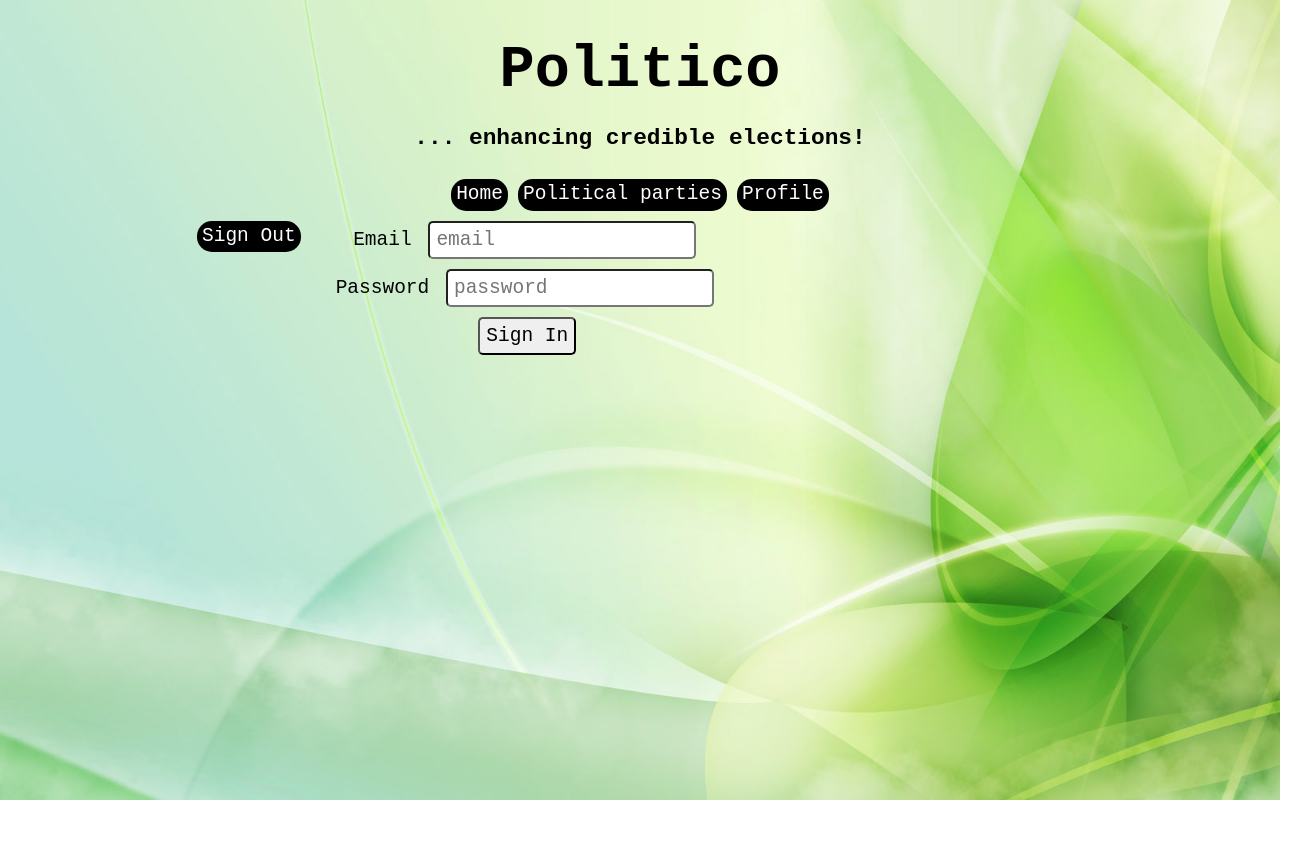
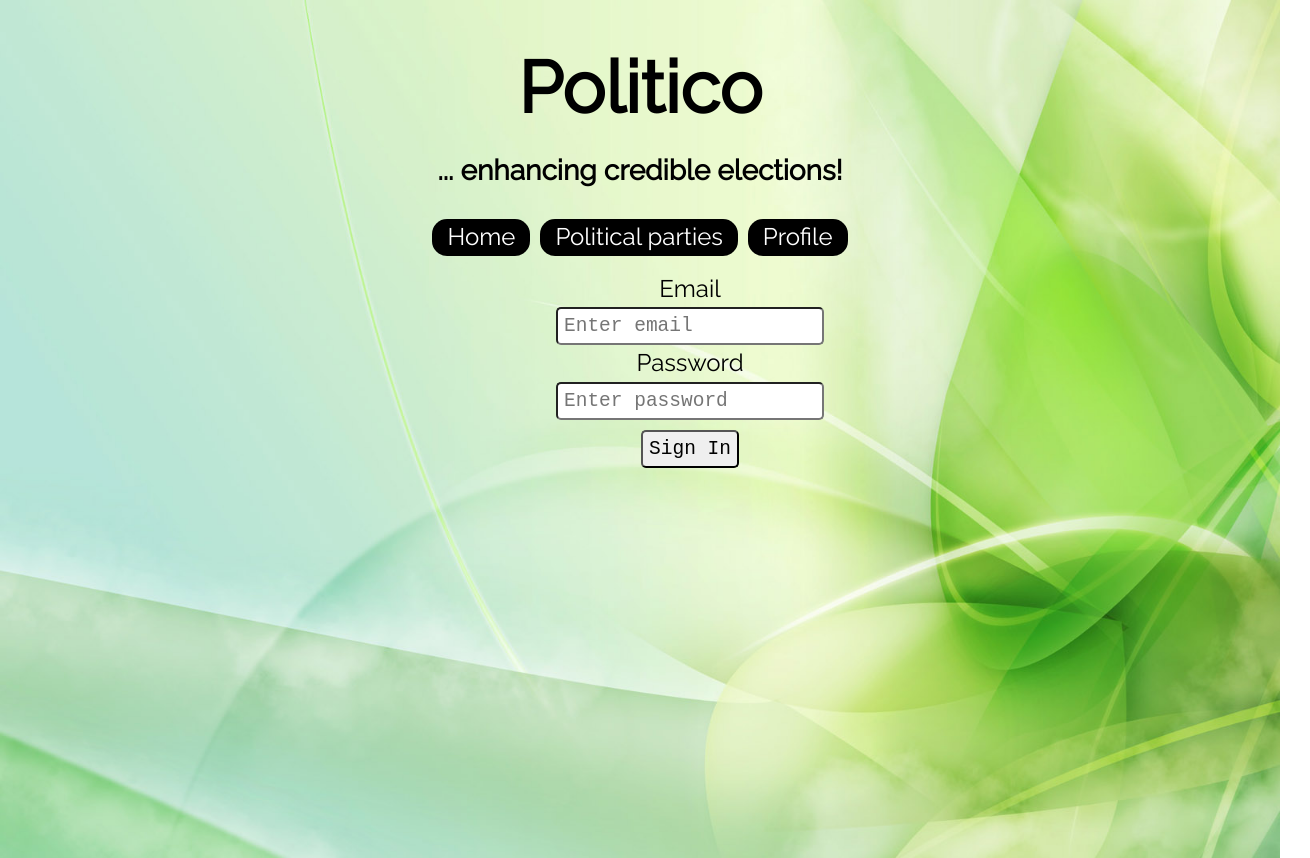
Before and after one commit to thevetdoctor/bc-politico, a plain HTML site: page signin.html in a window 1280 px wide. Shown: the whole page, 1310 px wide, since content can reach past the window. Before the commit the page ends 800 px from the top, so only its background shows below. Drawn offline with Linux system fonts and the light colour scheme.

Commit message:
review of html/css markup

```diff
--- a/css/style.css
+++ b/css/style.css
@@ -8,10 +8,11 @@ body {
 	padding: 0;
 	width: 70%;
 	height: 100%;
-	font-size: 3.5em;
+	font-size: 4em;
 	text-align: center;
 	color: #000;
-    font-family: monospace;
+    /* font-family: monospace; */
+    font-family: 'Raleway', sans-serif;
     line-height: 1.1;
 }
 
@@ -31,7 +32,8 @@ span {
 
 .row {
     display: flex;
-    justify-content: flex-start;
+    justify-content: center;
+    padding: 15px;
 }
 
 a {
@@ -57,7 +59,7 @@ a {
 #form {
 	 font-size: 0.7em;
 	 display: flex;
-	 margin: 5px;
+	 margin: 25px;
 	 align-content: center;
 }
 
@@ -81,10 +83,15 @@ input {
 }
 
 .container img {
-	/* padding-top: 10px; */
+    display: block;
+	padding-top: 10px;
     border-radius: 10px;
     width: 30%;
     margin: 0;
+}
+
+.content {
+    text-align: left;
 }
 
 #landing {
@@ -97,18 +104,19 @@ input {
 }
 
 #signInForm {
-	display: flex;
+    display: flex;
+    align-self: center;
 	justify-content: center;
 }
 
 
- @media screen and (min-width: 415px) {
+ @media only screen and (min-width: 415px) {
 	body {
 		font-size: 1.5em;
         /* display: flex; */
         /* flex: column nowrap; */
-		/*width: 100%;
-		height: 100vh;*/
+		 width: 100%;
+		height: 100vh;
 	}
 
 	.container {
@@ -117,10 +125,23 @@ input {
 	}
 
 	.nav {
-		padding: 5px;
+		padding: 5px 15px;
 	}
 
 	.navbar, .row {
 		width: 100%;
-	}
+    }
+
+    #landing {
+        padding: 5px;
+        margin: 15px;
+    }
+
+    /* header {
+        display: flex;
+    } */
+
+    .container img {
+        display: none;
+    }
 }
--- a/js/app.js
+++ b/js/app.js
@@ -0,0 +1,3 @@
+'use strict';
+
+// app.js
--- a/signin.html
+++ b/signin.html
@@ -4,6 +4,7 @@
 	<meta charset="utf-8">
 	<meta name="viewport" content="width=device-width, initial-scale=0">
 	<title>Politico</title>
+	<link href="https://fonts.googleapis.com/css?family=Raleway" rel="stylesheet">
 	<link rel="stylesheet" type="text/css" href="./css/style.css">
 </head>
 <body>
@@ -12,25 +13,25 @@
 			<h1>Politico </h1><span><h3>... enhancing credible elections!</h3></span>
 		<div class="navbar">
             <div class="nav"><a href="./index.html">Home</a></div>
-            <div class="nav">Political parties</div>
-			<div class="nav">Profile</div>
+            <div class="nav"><a>Political parties</a></div>
+			<div class="nav"><a>Profile</a></div>
 		</div>
 		<div class="row">
 			<div id="landing">
-				<div id="signout" class="nav"><a href="#">Sign Out</a></div>
+				<!-- <div id="signout" class="nav"><a href="#">Sign Out</a></div> -->
             </div>
-				<div id="display"></div>
+			<div id="display"></div>
 
 			<div id="signInForm">
 				<form action="">
 						<div id="error"></div>
 					<div>
-						<label for="email">Email</label>
-						<input id="signInEmail" type="text" name="email" placeholder="email" required="">
+						<label for="email">Email</label><br>
+						<input id="signInEmail" type="text" name="email" placeholder="Enter email" required="">
 					</div>
 					<div>
-						<label for="password">Password</label>
-						<input id="signInPassword" type="password" name="password" placeholder="password" required="">
+						<label for="password">Password</label><br>
+						<input id="signInPassword" type="password" name="password" placeholder="Enter password" required="">
 					</div>
 					<div>
 						<input id="signInBtn" type="submit" name="signIn" value="Sign In">
```
Also changed, not shown: admin.html (+8 -7 lines), index.html (+1 -0 lines), politician.html (+4 -3 lines), profile.html (+4 -3 lines), reset.html (+3 -2 lines), signup.html (+4 -3 lines), user.html (+4 -3 lines).
